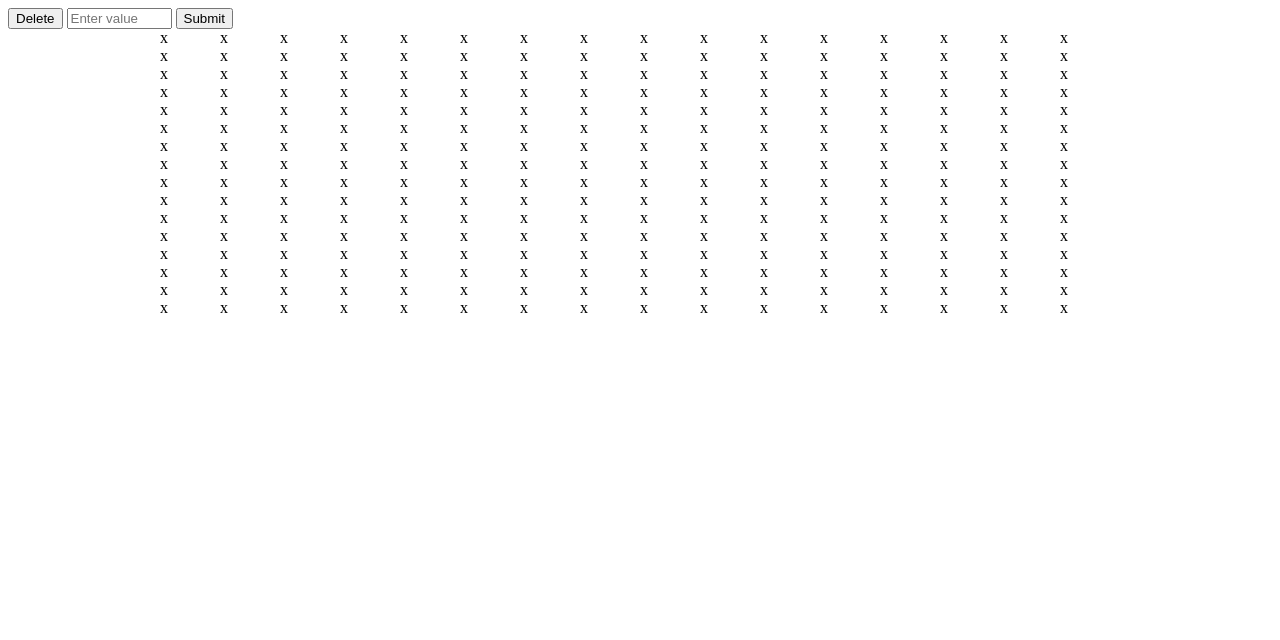
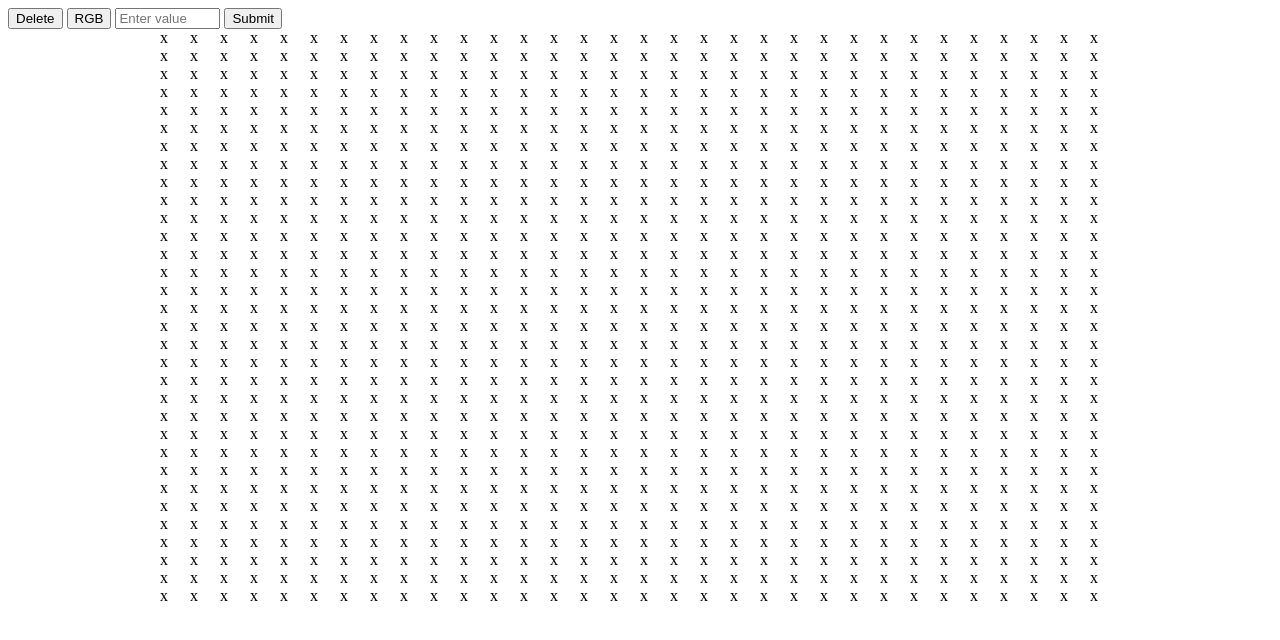
Before and after one commit to Leosdream/Etch-a-Sketch-Project, a plain HTML site: page index.html in a window 1280 px wide. Drawn offline with Linux system fonts and the light colour scheme.

Commit message:
set default to 32

```diff
--- a/index.html
+++ b/index.html
@@ -7,7 +7,9 @@
     <link rel="stylesheet" href="style.css">
 </head>
 <body>
+
     <button id="btn"> Delete </button>
+     <button id="rgb" onclick="RGB()"> RGB </button>
 
     <input
   type="text"
@@ -21,6 +23,10 @@
 
   <div class="container" id="container"></div>
     <script>
+        let rgb = document.querySelector("#rgb");
+
+
+
 
         function Click(){
 
@@ -81,7 +87,7 @@ btn.addEventListener("click", function(){ div2.style.backgroundColor = "";; });
 
     }
 
-    buildGrid(16);
+    buildGrid(32);
 
 
         </script>
```
